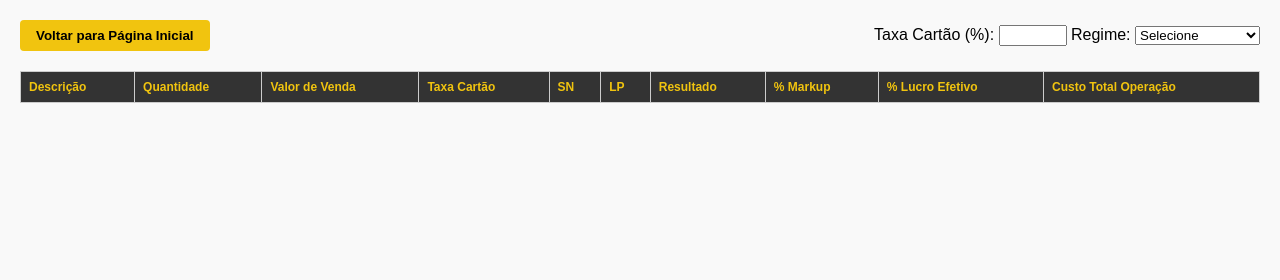
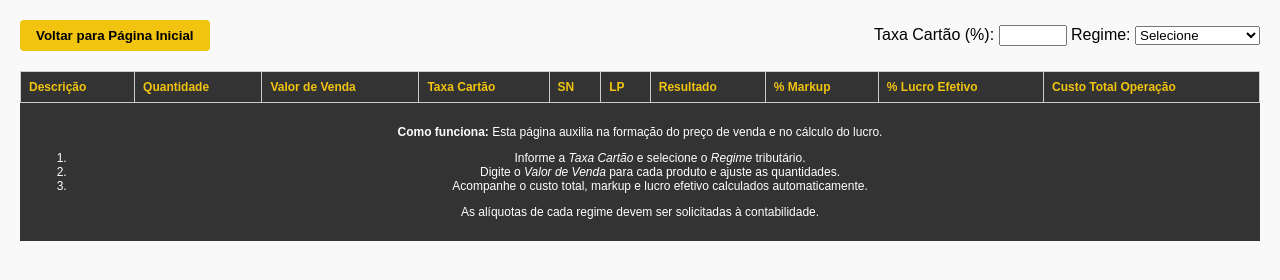
Before and after one commit to Phellpzcg/ICMSST, a plain HTML site: page analise-de-venda.html in a window 1280 px wide. Drawn offline with Linux system fonts and the light colour scheme; no server answers.

Commit message:
Add explanatory footer to sales analysis page

```diff
--- a/analise-de-venda.html
+++ b/analise-de-venda.html
@@ -14,6 +14,13 @@
     button { padding:8px 16px; border:none; background:#f1c40f; cursor:pointer; border-radius:4px; font-weight:bold; }
     input.valor-venda { width:80px; padding:4px; border:1px solid #ccc; border-radius:4px; }
     input.valor-venda[disabled] { background:#eee; }
+    footer {
+      background-color: #333;
+      color: #fff;
+      text-align: center;
+      padding: 10px;
+      font-size: 12px;
+    }
   </style>
 </head>
 <body>
@@ -127,8 +134,8 @@
       localStorage.setItem('produtosCalculados', JSON.stringify(dadosProdutos));
       calcular();
     });
-    document.getElementById('taxaCartao').addEventListener('input', habilitar);
-    document.getElementById('regime').addEventListener('change', habilitar);
+  document.getElementById('taxaCartao').addEventListener('input', habilitar);
+  document.getElementById('regime').addEventListener('change', habilitar);
 
     function habilitar(){
       if(document.getElementById('taxaCartao').value && document.getElementById('regime').value){
@@ -138,5 +145,14 @@
     }
   });
 </script>
+<footer>
+  <p><strong>Como funciona:</strong> Esta página auxilia na formação do preço de venda e no cálculo do lucro.</p>
+  <ol>
+    <li>Informe a <em>Taxa Cartão</em> e selecione o <em>Regime</em> tributário.</li>
+    <li>Digite o <em>Valor de Venda</em> para cada produto e ajuste as quantidades.</li>
+    <li>Acompanhe o custo total, markup e lucro efetivo calculados automaticamente.</li>
+  </ol>
+  <p>As alíquotas de cada regime devem ser solicitadas à contabilidade.</p>
+</footer>
 </body>
 </html>
```
